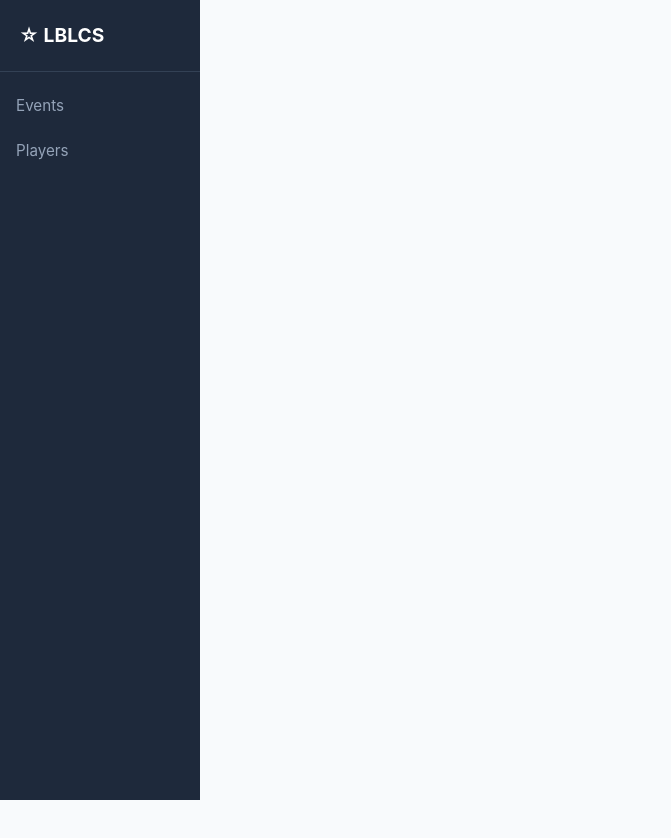
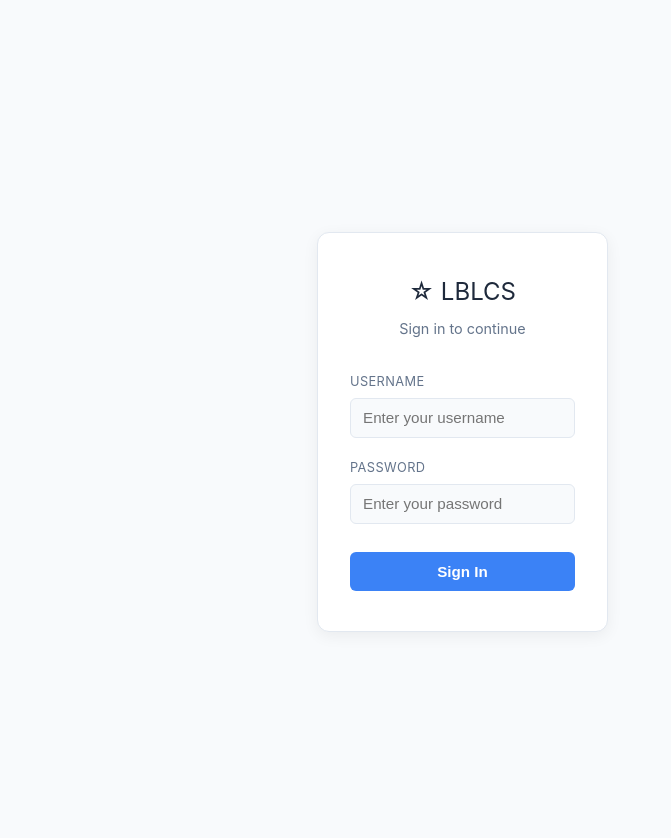
Before and after one commit to lowbudgetlcs/stephen, a Vue app: page /login in a window 1280 px wide. Shown: the top 838 px of the page, without its empty margins (0-671 px from the left). Before the commit the page ends 800 px from the top, so only its background shows below. Built offline with nearby package versions, Linux system fonts and the light colour scheme; no server answers; the HTML template or start-up script is replaced by a standard one.

Commit message:
login/logout

```diff
--- a/src/App.vue
+++ b/src/App.vue
@@ -1,14 +1,20 @@
 <template>
     <div class="app-layout">
-        <SideBar />
-        <main class="main-content">
+        <SideBar v-if="showSidebar" />
+        <main class="main-content" :class="{ 'no-sidebar': !showSidebar }">
             <router-view />
         </main>
     </div>
 </template>
 
 <script setup lang="ts">
-import SideBar from "./components/SideBar.vue";
+import { computed } from "vue";
+import { useRoute } from "vue-router";
+import SideBar from "./components/Sidebar.vue";
+
+const route = useRoute();
+
+const showSidebar = computed(() => route.name !== "login");
 </script>
 
 <style>
--- a/src/api/index.ts
+++ b/src/api/index.ts
@@ -2,6 +2,7 @@ import { Configuration } from "../dennysClient/configuration";
 import axios from "axios";
 
 import {
+  AuthenticationApi,
   EventsV1Api,
   EventGroupsV1Api,
   SeriesV1Api,
@@ -17,32 +18,32 @@ const config = new Configuration({
 });
 
 // Shared Axios instance with logging
-const axiosInstance = axios.create();
+export const axiosInstance = axios.create({
+  withCredentials: true,
+});
 
-// Log every request
+// Logging (dev only)
+if (import.meta.env.DEV) {
   axiosInstance.interceptors.request.use((req) => {
-  console.log(`➡️ ${req.method?.toUpperCase()} ${req.baseURL ?? ""}${req.url}`);
+    console.log(
+      `➡️ ${req.method?.toUpperCase()} ${req.baseURL ?? ""}${req.url}`,
+    );
     return req;
   });
 
-// Log every response (and errors)
   axiosInstance.interceptors.response.use(
     (res) => {
-    console.log(
-      `✅ ${res.status} ${res.config.method?.toUpperCase()} ${res.config.url}`,
-      res.data,
-    );
+      console.log(`✅ ${res.status}`, res.data);
       return res;
     },
     (err) => {
-    console.error(
-      `❌ ${err.response?.status ?? "NETWORK"} ${err.config?.method?.toUpperCase()} ${err.config?.url}`,
-      err.response?.data,
-    );
+      console.error(`❌ ${err.response?.status}`, err.response?.data);
       return Promise.reject(err);
     },
   );
+}
 
+export const authApi = new AuthenticationApi(config, basePath, axiosInstance);
 export const eventApi = new EventsV1Api(config, basePath, axiosInstance);
 export const eventGroupEventsApi = new EventGroupsV1Api(
   config,
--- a/src/components/Sidebar.vue
+++ b/src/components/Sidebar.vue
@@ -12,8 +12,46 @@
                 Players
             </router-link>
         </nav>
+
+        <div class="sidebar-footer">
+            <div v-if="username" class="user-info">
+                <span class="user-icon">👤</span>
+                <span class="user-name">{{ username }}</span>
+            </div>
+            <button
+                class="logout-btn"
+                @click="handleLogout"
+                :disabled="loggingOut"
+            >
+                {{ loggingOut ? "Logging out…" : "Log Out" }}
+            </button>
+        </div>
     </aside>
 </template>
+
+<script setup lang="ts">
+import { ref } from "vue";
+import { useRouter } from "vue-router";
+import { authApi } from "../api";
+import { useAuth } from "../composables/useAuth";
+
+const router = useRouter();
+const { username, clearUser } = useAuth();
+const loggingOut = ref(false);
+
+async function handleLogout() {
+    loggingOut.value = true;
+    try {
+        await authApi.logout();
+    } catch {
+        // Still redirect even if call fails
+    } finally {
+        clearUser();
+        loggingOut.value = false;
+        router.push("/login");
+    }
+}
+</script>
 
 <style scoped>
 .sidebar {
@@ -44,6 +82,7 @@
     display: flex;
     flex-direction: column;
     padding: 0.75rem 0;
+    flex: 1;
 }
 
 .nav-item {
@@ -66,4 +105,54 @@
     color: #ffffff;
     border-left: 3px solid #3b82f6;
 }
+
+.sidebar-footer {
+    padding: 1rem;
+    border-top: 1px solid #334155;
+}
+
+.user-info {
+    display: flex;
+    align-items: center;
+    gap: 0.5rem;
+    margin-bottom: 0.75rem;
+    padding: 0.5rem 0.25rem;
+}
+
+.user-icon {
+    font-size: 1rem;
+}
+
+.user-name {
+    color: #f1f5f9;
+    font-size: 0.9rem;
+    font-weight: 500;
+    overflow: hidden;
+    text-overflow: ellipsis;
+    white-space: nowrap;
+}
+
+.logout-btn {
+    width: 100%;
+    padding: 0.5rem;
+    background: transparent;
+    color: #94a3b8;
+    border: 1px solid #475569;
+    border-radius: 6px;
+    font-size: 0.9rem;
+    cursor: pointer;
+    transition:
+        background 0.15s,
+        color 0.15s;
+}
+
+.logout-btn:hover {
+    background: #334155;
+    color: #f1f5f9;
+}
+
+.logout-btn:disabled {
+    opacity: 0.5;
+    cursor: not-allowed;
+}
 </style>
--- /dev/null
+++ b/src/composables/useAuth.ts
@@ -0,0 +1,19 @@
+import { ref } from "vue";
+
+const username = ref<string | null>(null);
+
+export function useAuth() {
+  function setUser(name: string) {
+    username.value = name;
+  }
+
+  function clearUser() {
+    username.value = null;
+  }
+
+  return {
+    username,
+    setUser,
+    clearUser,
+  };
+}
--- a/src/router/index.ts
+++ b/src/router/index.ts
@@ -1,6 +1,11 @@
 import { createRouter, createWebHistory } from "vue-router";
 
 const routes = [
+  {
+    path: "/login",
+    name: "login",
+    component: () => import("../views/LoginView.vue"),
+  },
   {
     path: "/",
     redirect: "/events",
--- a/src/views/EventDetailView.vue
+++ b/src/views/EventDetailView.vue
@@ -73,7 +73,7 @@
 
 <script setup lang="ts">
 import { ref, onMounted } from "vue";
-import { eventApi, eventTeamsApi, eventSeriesApi } from "../api";
+import { eventApi, eventSeriesApi } from "../api";
 import type {
     EventDto,
     TeamDto,
@@ -95,7 +95,7 @@ onMounted(async () => {
     try {
         const [eventRes, teamsRes, seriesRes] = await Promise.all([
             eventApi.getEventById(id),
-            eventTeamsApi.getTeamsInEvent(id),
+            eventApi.getTeamsInEvent(id),
             eventSeriesApi.getSeriesInEvent(id),
         ]);
         event.value = eventRes.data;
--- /dev/null
+++ b/src/views/LoginView.vue
@@ -0,0 +1,172 @@
+<template>
+    <div class="login-wrapper">
+        <div class="login-card">
+            <div class="login-header">
+                <h1>☆ LBLCS</h1>
+                <p>Sign in to continue</p>
+            </div>
+
+            <form @submit.prevent="handleLogin" class="login-form">
+                <div class="form-group">
+                    <label for="username">Username</label>
+                    <input
+                        id="username"
+                        v-model="username"
+                        type="text"
+                        placeholder="Enter your username"
+                        required
+                    />
+                </div>
+
+                <div class="form-group">
+                    <label for="password">Password</label>
+                    <input
+                        id="password"
+                        v-model="password"
+                        type="password"
+                        placeholder="Enter your password"
+                        required
+                    />
+                </div>
+
+                <p v-if="error" class="error">{{ error }}</p>
+
+                <button type="submit" class="login-btn" :disabled="loading">
+                    {{ loading ? "Signing in…" : "Sign In" }}
+                </button>
+            </form>
+        </div>
+    </div>
+</template>
+
+<script setup lang="ts">
+import { ref } from "vue";
+import { useRouter } from "vue-router";
+import { authApi } from "../api";
+import { useAuth } from "../composables/useAuth";
+
+const router = useRouter();
+const { setUser } = useAuth();
+
+const username = ref("");
+const password = ref("");
+const loading = ref(false);
+const error = ref("");
+
+async function handleLogin() {
+    loading.value = true;
+    error.value = "";
+
+    try {
+        await authApi.login(username.value, password.value);
+        setUser(username.value);
+        // Cookie is automatically stored by the browser
+        // All future API calls via axiosInstance will include it
+        router.push("/events");
+    } catch {
+        error.value = "Invalid username or password.";
+    } finally {
+        loading.value = false;
+    }
+}
+</script>
+
+<style scoped>
+.login-wrapper {
+    display: flex;
+    justify-content: center;
+    align-items: center;
+    min-height: 100vh;
+    margin-left: -200px; /* offset sidebar margin so it's truly centered */
+}
+
+.login-card {
+    width: 100%;
+    max-width: 380px;
+    background: #ffffff;
+    border: 1px solid #e2e8f0;
+    border-radius: 12px;
+    padding: 2.5rem 2rem;
+    box-shadow: 0 4px 16px rgba(0, 0, 0, 0.06);
+}
+
+.login-header {
+    text-align: center;
+    margin-bottom: 2rem;
+}
+
+.login-header h1 {
+    font-size: 1.5rem;
+    color: #1e293b;
+    margin-bottom: 0.35rem;
+}
+
+.login-header p {
+    color: #64748b;
+    font-size: 0.9rem;
+}
+
+.login-form {
+    display: flex;
+    flex-direction: column;
+    gap: 1.25rem;
+}
+
+.form-group {
+    display: flex;
+    flex-direction: column;
+    gap: 0.35rem;
+}
+
+.form-group label {
+    font-size: 0.8rem;
+    color: #64748b;
+    text-transform: uppercase;
+    letter-spacing: 0.03em;
+}
+
+.form-group input {
+    padding: 0.65rem 0.75rem;
+    border: 1px solid #e2e8f0;
+    border-radius: 6px;
+    font-size: 0.95rem;
+    color: #1e293b;
+    background: #f8fafc;
+    transition: border-color 0.15s;
+}
+
+.form-group input:focus {
+    outline: none;
+    border-color: #3b82f6;
+    background: #ffffff;
+}
+
+.login-btn {
+    padding: 0.7rem;
+    background: #3b82f6;
+    color: #ffffff;
+    border: none;
+    border-radius: 6px;
+    font-size: 0.95rem;
+    font-weight: 600;
+    cursor: pointer;
+    transition: background 0.15s;
+    margin-top: 0.5rem;
+}
+
+.login-btn:hover {
+    background: #2563eb;
+}
+
+.login-btn:disabled {
+    background: #94a3b8;
+    cursor: not-allowed;
+}
+
+.error {
+    color: #e74c3c;
+    font-size: 0.85rem;
+    text-align: center;
+    margin: 0;
+}
+</style>
```
Lines whose indentation alone changed are shown as unchanged.
